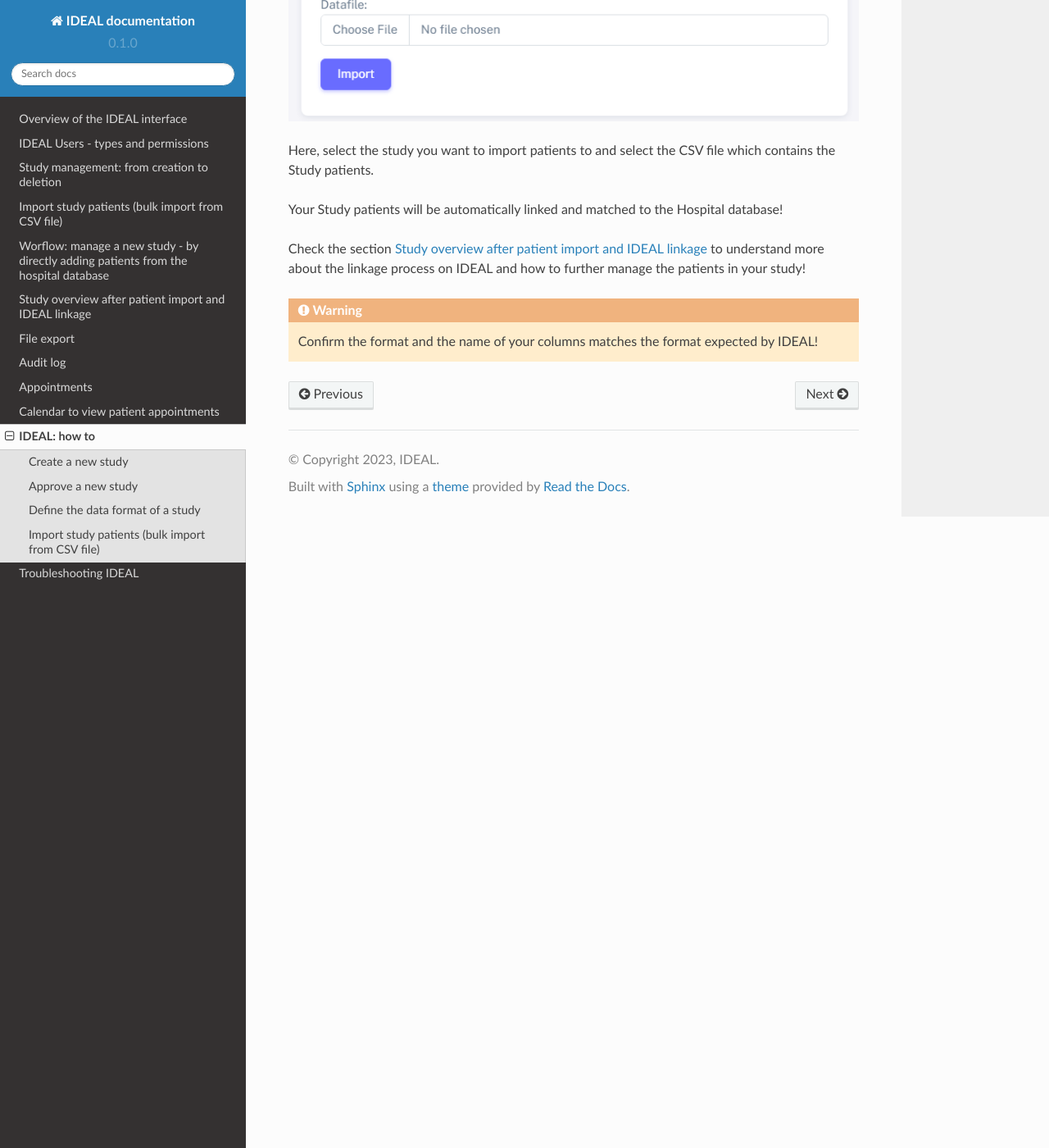
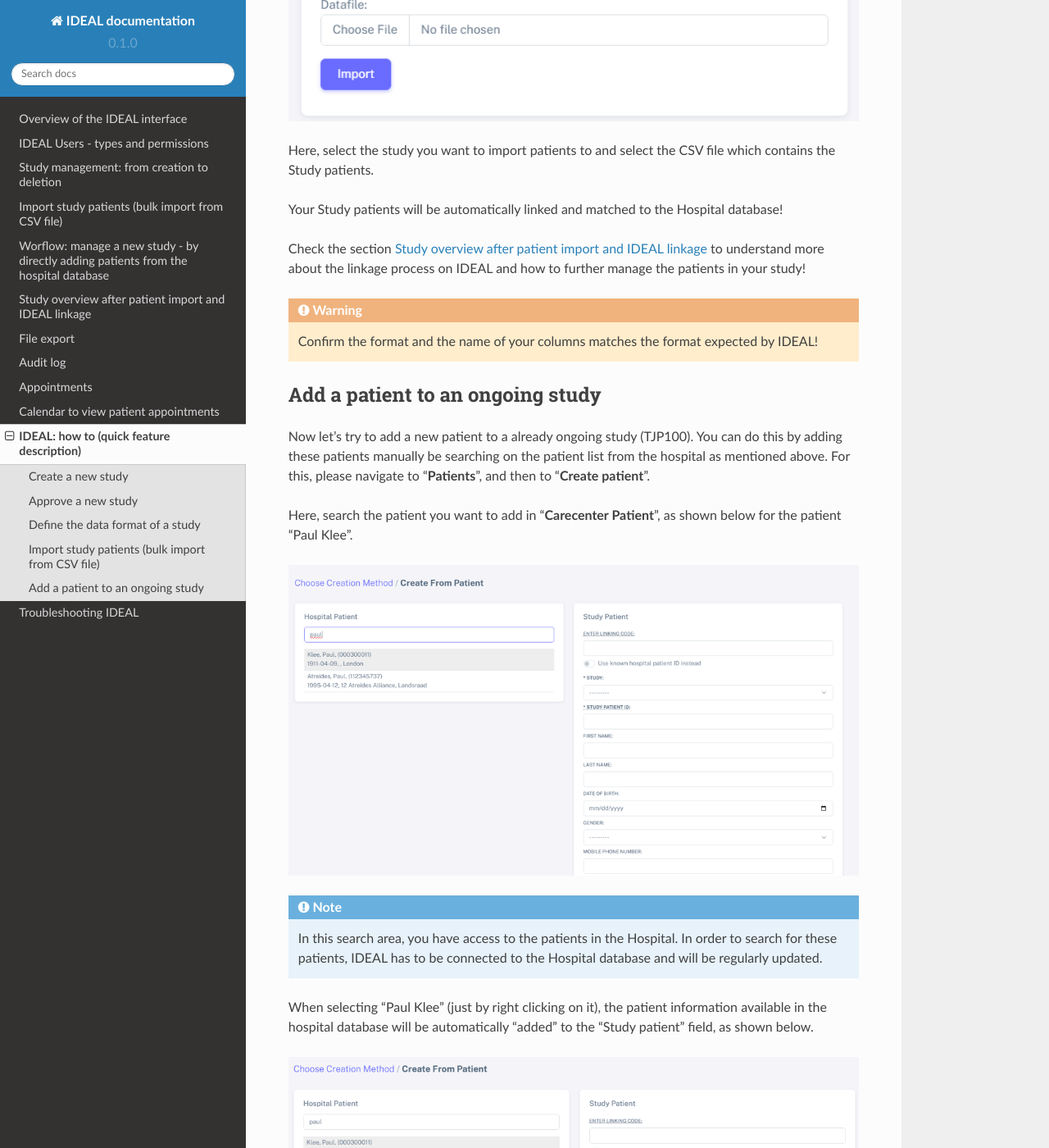
Before and after one commit to Nynuphar/IDEAL-doc, a Sphinx documentation site: the page built from docs/source/howto.rst, in a window 1280 px wide and 1400 px high, scrolled down 6515 px. Shown: the whole window at 82% size. Built offline with Sphinx 7.4.7 and the Read the Docs theme 2.0.0, drawn with Linux system fonts in a browser that asks for light colours; some of the changed text lies outside the part shown.

Commit message:
Update howto.rst

```diff
--- a/docs/source/howto.rst
+++ b/docs/source/howto.rst
@@ -1,5 +1,5 @@
-IDEAL: how to
-####################
+IDEAL: how to (quick feature description)
+############################################
 
 Create a new study
 ********************
@@ -135,3 +135,28 @@
 Check the section :doc:`linkage` to understand more about the linkage process on IDEAL and how to further manage the patients in your study!
 
 .. warning:: Confirm the format and the name of your columns matches the format expected by IDEAL!
+
+Add a patient to an ongoing study
+**************************************
+
+Now let's try to add a new patient to a already ongoing study (TJP100). You can do this by adding these patients manually be searching on the patient list from the hospital as mentioned above. For this, please navigate to "**Patients**", and then to "**Create patient**".
+
+Here, search the patient you want to add in "**Carecenter Patient**", as shown below for the patient "Paul Klee".
+
+
+.. image:: PKlee.png
+
+.. note:: In this search area, you have access to the patients in the Hospital. In order to search for these patients, IDEAL has to be connected to the Hospital database and will be regularly updated.
+
+
+When selecting "Paul Klee" (just by right clicking on it), the patient information available in the hospital database will be automatically "added" to the "Study patient" field, as shown below.
+
+
+.. image:: PKlee2.png
+
+
+Here you will have to select the "**Study**" to which you'll be adding this patient, and add the "**Study Patient ID**".
+
+Then by scrolling to the bottom of the page, select "**Save**" and the patient is added to the study and will appear in the "**Patients List**".
+
+.. warning:: Remember that not all IDEAL users are able to search for patients in the Hospital database. Check more information on :doc:`users`.
```
